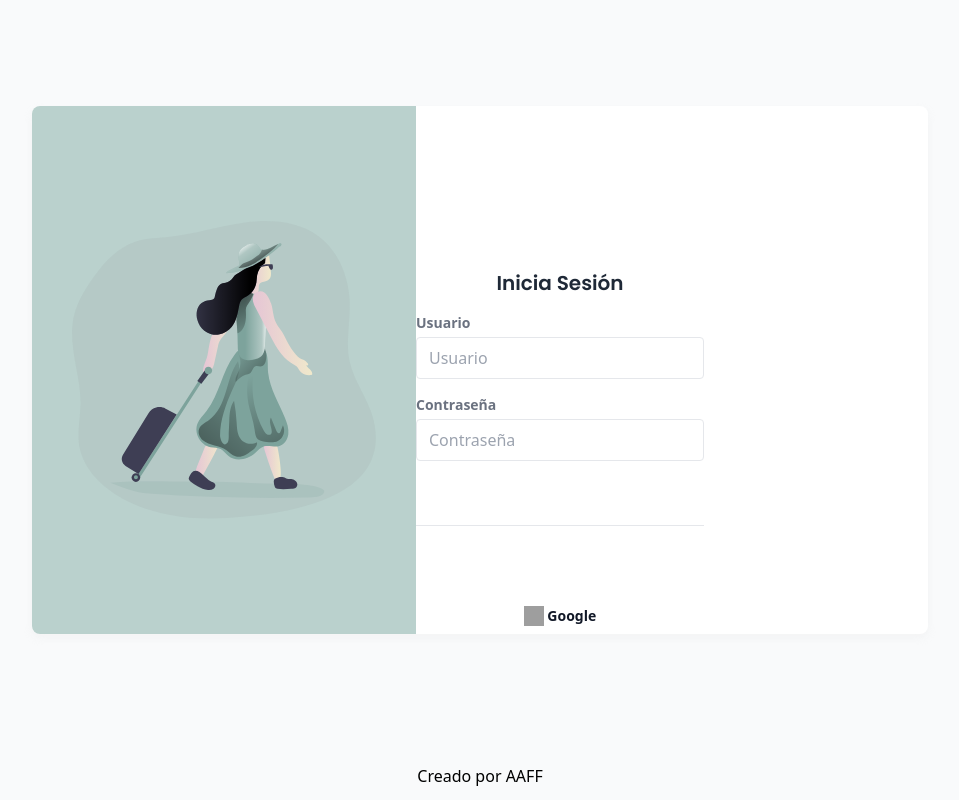
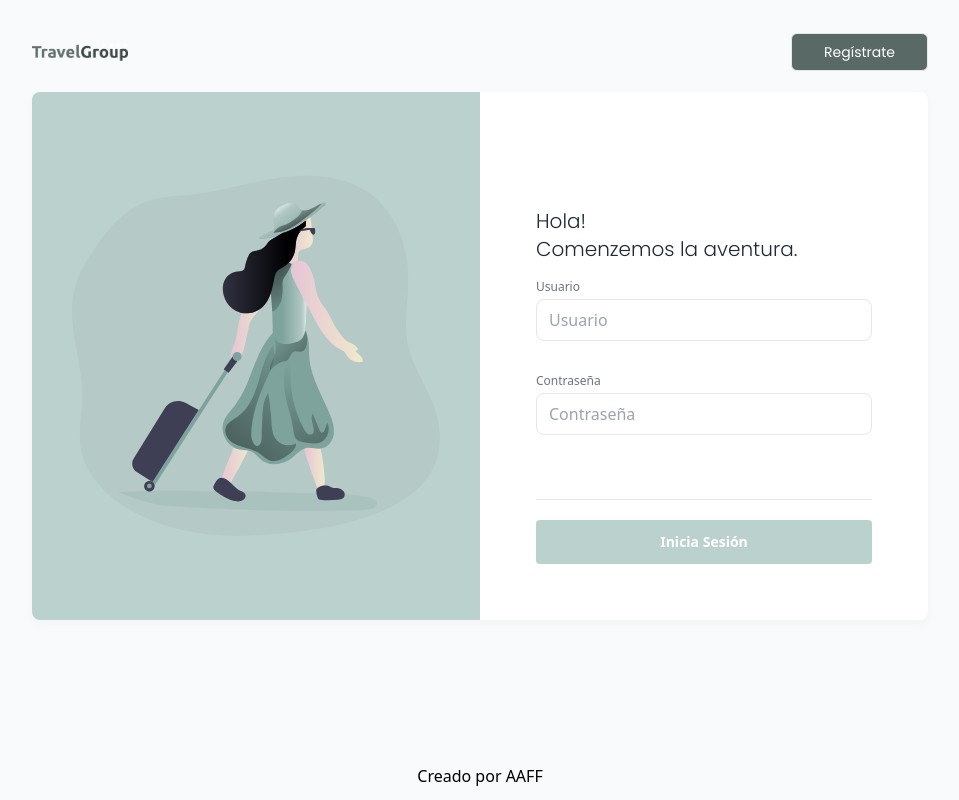
Before and after one commit to franco-rg/TravelGroupWebApp, a React (Create React App) app: page / in a window 1280 px wide. Shown: the whole page, without its empty margins (160-1119 px from the left). Built offline with nearby package versions, Linux system fonts and the light colour scheme; grey boxes are pictures that could not be loaded.

Commit message:
listo vista login

```diff
--- a/src/App.js
+++ b/src/App.js
@@ -14,10 +14,7 @@ function App() {
   return (
     <BrowserRouter>
       <Routes>
-        <Route path="/inicio" element={
-          <Layout>
-            <Home />
-          </Layout>} />
+        <Route path="/inicio" element={<Layout><Home /></Layout>} />
           <Route path='/' element={<Login />} />
       </Routes>
       {/* <BrowserRouter>
--- a/src/views/Login.jsx
+++ b/src/views/Login.jsx
@@ -1,29 +1,42 @@
 import React from "react";
-import logo from "../../src/assets/img/login-img.svg";
+import viaje from "../../src/assets/img/login-img.svg";
+import logo from "../../src/assets/img/nombre.svg";
 
 const Login = () => {
   return (
-    <div className="bg-no-repeat bg-fixed bg-cover h-screen w-full relative bg-gray-50">
+    <div
+      className="bg-no-repeat bg-fixed bg-cover h-screen w-full relative bg-gray-50"
+    >
       <div className="mx-2 sm:h-screen relative">
         <div className="flex flex-col h-full px-0 sm:px-2 lg:px-0 gap-3">
-          <div className="sm:max-w-4xl mt-3 md:mt-auto w-full flex flex-col sm:flex-row m-auto bg-white rounded-lg overflow-hidden shadow-beautiful" style={{height: '33rem'}}>
-            <div className="w-96 p-10 flex " style={{ background: "#BAD1CD" }}>
-                <img src={logo} />
+          <div className="sm:max-w-4xl mt-3 w-full m-auto">
+            <div className="flex justify-between items-center">
+              <img src={logo} className="w-24 h-20" />
+              <button className="poppins bg-gray-100 text-sm text-white px-8 py-2 rounded-md border" style={{background: '#596966'}}>Regístrate</button>
             </div>
-            <div className="sm:w-72 mt-4 sm:mt-auto">
-              <h5 className="text-center font-semibold text-xl text-gray-800 poppins">
-                Inicia Sesión
+            <div
+              className="grid grid-cols-2 rounded-lg overflow-hidden shadow-beautiful bg-white"
+              style={{ height: "33rem" }}
+            >
+              <div className="p-10 flex" style={{ background: "#BAD1CD" }}>
+                <img src={viaje} />
+              </div>
+              <div className="m-4 sm:mt-auto p-10">
+                <h5 className="text-left font-light text-xl text-gray-800 poppins">
+                  Hola!
+                  <br />
+                  Comenzemos la aventura.
                 </h5>
                 <form>
-                <div className="mb-4 mt-4">
+                  <div className="mb-8 mt-4">
                     <label
-                    className="block text-gray-500 text-sm font-bold mb-1"
+                      className="block text-gray-500 text-xs font-medium mb-1"
                       htmlFor="email"
                     >
                       Usuario
                     </label>
                     <input
-                    className="border rounded w-full py-2 px-3 text-gray-700 outline-none focus:border-gray-400"
+                      className="border rounded-lg w-full py-2 px-3 text-gray-700 outline-none focus:border-gray-400"
                       id="username"
                       type="email"
                       placeholder="Usuario"
@@ -32,13 +45,13 @@ const Login = () => {
                   </div>
                   <div className="mb-10 sm:mb-16">
                     <label
-                    className="block text-gray-500 text-sm font-bold mb-1"
+                      className="block text-gray-500 text-xs font-medium mb-1"
                       htmlFor="password"
                     >
                       Contraseña
                     </label>
                     <input
-                    className="border rounded w-full py-2 px-3 text-gray-700 outline-none focus:border-gray-400"
+                      className="border rounded-lg w-full py-2 px-3 text-gray-700 outline-none focus:border-gray-400"
                       id="password"
                       name="password"
                       type="password"
@@ -48,22 +61,15 @@ const Login = () => {
                   <hr className="mb-5" />
                   <div className="grid grid-cols-1 gap-2">
                     <button
-                    className="button_login relative bg-cherry-200 hover:bg-cherry-300 transition-all duration-200 text-white font-bold text-base md:text-sm py-3 md:px-7 rounded focus:outline-none"
+                      className="button_login relative hover:bg-cherry-300 transition-all duration-200 text-white font-bold text-base md:text-sm py-3 md:px-7 rounded focus:outline-none"
                       type="submit"
+                      style={{ background: "#BAD1CD" }}
                     >
-                    <span className="button_login_text">Acceder</span>
-                  </button>
-                  <button className="flex justify-center bg-none hover:bg-gray-200 transition ease-in-out duration-300 items-center text-gray-900 font-bold text-base md:text-sm py-3 md:py-2 md:px-7 rounded">
-                    {" "}
-                    <img
-                      src="img/google-icon.png"
-                      className="w-5 h-5"
-                      alt="google_logo"
-                    />{" "}
-                    &nbsp;Google{" "}
+                      <span className="button_login_text">Inicia Sesión</span>
                     </button>
                   </div>
                 </form>
+              </div>
             </div>
           </div>
           <div className="bottom-8 left-0 right-0 flex justify-center my-3">
```
Lines whose indentation alone changed are shown as unchanged.
